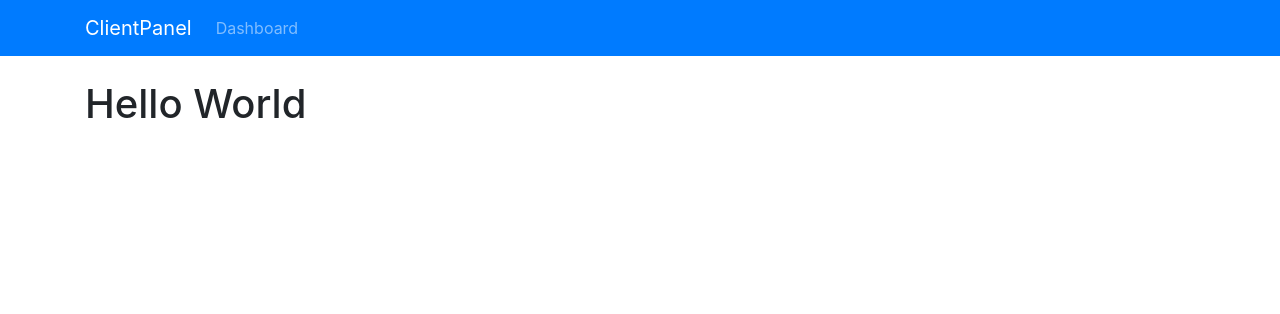
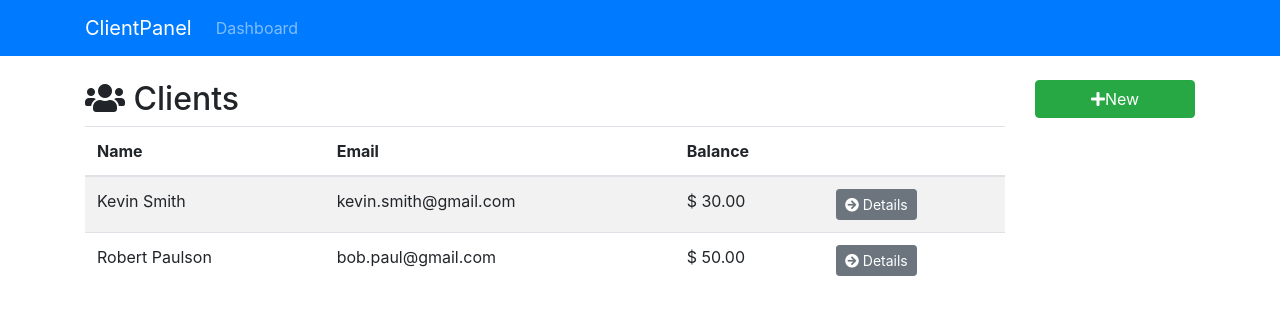
Before and after one commit to George701/react-firebase-app, a React (Create React App) app: page / in a window 1280 px wide. Shown: the top 314 px of the page. Built offline with nearby package versions, Linux system fonts and the light colour scheme.

Commit message:
Added Clients, Dashboard

```diff
--- a/src/App.js
+++ b/src/App.js
@@ -1,6 +1,7 @@
 import React, { Component } from 'react';
 import { BrowserRouter as Router, Route, Switch } from 'react-router-dom'
 import AppNavBar from './COMPONENTS/layout/AppNavBar';
+import Dashboard from './COMPONENTS/layout/Dashboard';
 import './App.css';
 
 class App extends Component {
@@ -10,9 +11,10 @@
           <div className="App">
               <AppNavBar/>
               <div className="container">
-                  <h1>Hello World</h1>
+                  <Switch>
+                      <Route exact path="/" component={Dashboard}/>
+                  </Switch>
               </div>
-
           </div>
         </Router>
     );
--- a/src/COMPONENTS/clients/Clients.js
+++ b/src/COMPONENTS/clients/Clients.js
@@ -0,0 +1,70 @@
+import React, { Component } from 'react';
+import { Link } from 'react-router-dom';
+
+class Clients extends Component{
+    render(){
+        const clients = [
+            {
+                id: '434343433',
+                firstName: 'Kevin',
+                lastName: 'Smith',
+                email: 'kevin.smith@gmail.com',
+                phone: '555-555-555',
+                balance: '30'
+            },
+            {
+                id: '37264236',
+                firstName: 'Robert',
+                lastName: 'Paulson',
+                email: 'bob.paul@gmail.com',
+                phone: '444-444-6666',
+                balance: '50'
+            }
+        ];
+
+        if(clients){
+            return(
+                <div>
+                    <div className="row">
+                        <div className="col-md-6">
+                            <h2>
+                                {' '}
+                                <i className="fas fa-users"/> Clients{' '}
+                            </h2>
+                        </div>
+                        <div className="col-md-6"></div>
+                    </div>
+
+                    <table className="table table-striped">
+                        <thead className="thead-inverse">
+                            <tr>
+                                <th>Name</th>
+                                <th>Email</th>
+                                <th>Balance</th>
+                                <th/>
+                            </tr>
+                        </thead>
+                        <tbody>
+                        {clients.map(client => (
+                            <tr key={client.id}>
+                                <td>{client.firstName} {client.lastName}</td>
+                                <td>{client.email}</td>
+                                <td>$ {parseFloat(client.balance).toFixed(2)}</td>
+                                <td>
+                                    <Link to={`/client/${client.id}`} className="btn btn-secondary btn-sm">
+                                        <i className="fas fa-arrow-circle-right"/> Details
+                                    </Link>
+                                </td>
+                            </tr>
+                        ))}
+                        </tbody>
+                    </table>
+                </div>
+            )
+        }else{
+            return <h1>Loading...</h1>
+        }
+    }
+}
+
+export default Clients;
--- a/src/COMPONENTS/layout/Dashboard.js
+++ b/src/COMPONENTS/layout/Dashboard.js
@@ -0,0 +1,16 @@
+import React from 'react';
+import Clients from '../clients/Clients';
+import Sidebar from '../layout/SideBar';
+
+export default () => {
+    return(
+        <div className="row">
+            <div className="col-md-10">
+                <Clients/>
+            </div>
+            <div className="col-md-2">
+                <Sidebar/>
+            </div>
+        </div>
+    )
+}
--- a/src/COMPONENTS/layout/SideBar.js
+++ b/src/COMPONENTS/layout/SideBar.js
@@ -0,0 +1,9 @@
+import React from 'react';
+import { Link } from 'react-router-dom';
+export default () => {
+    return(
+        <Link to="/client/add" className="btn btn-success btn-block">
+            <i className="fas fa-plus"/>New
+        </Link>
+    )
+}
```
